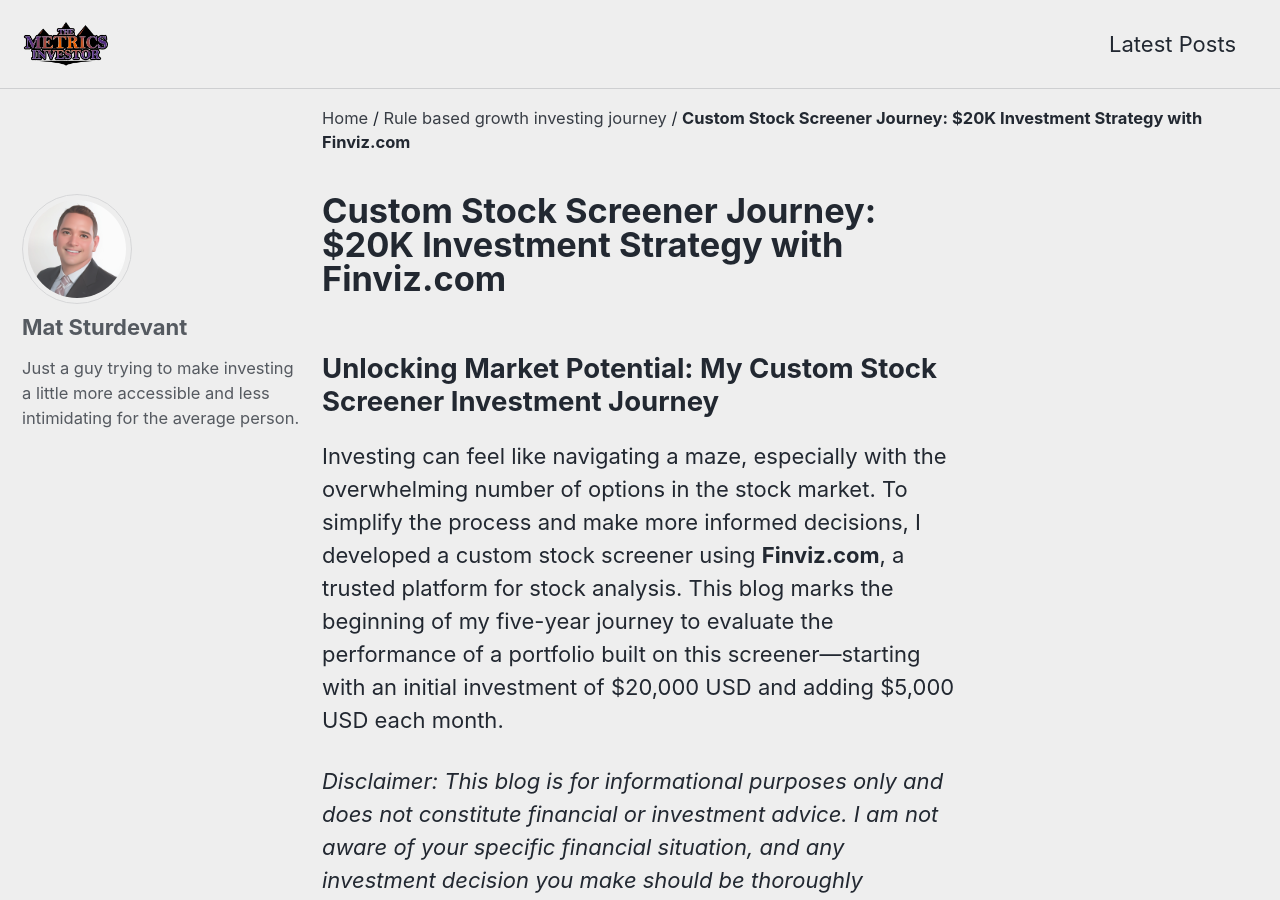
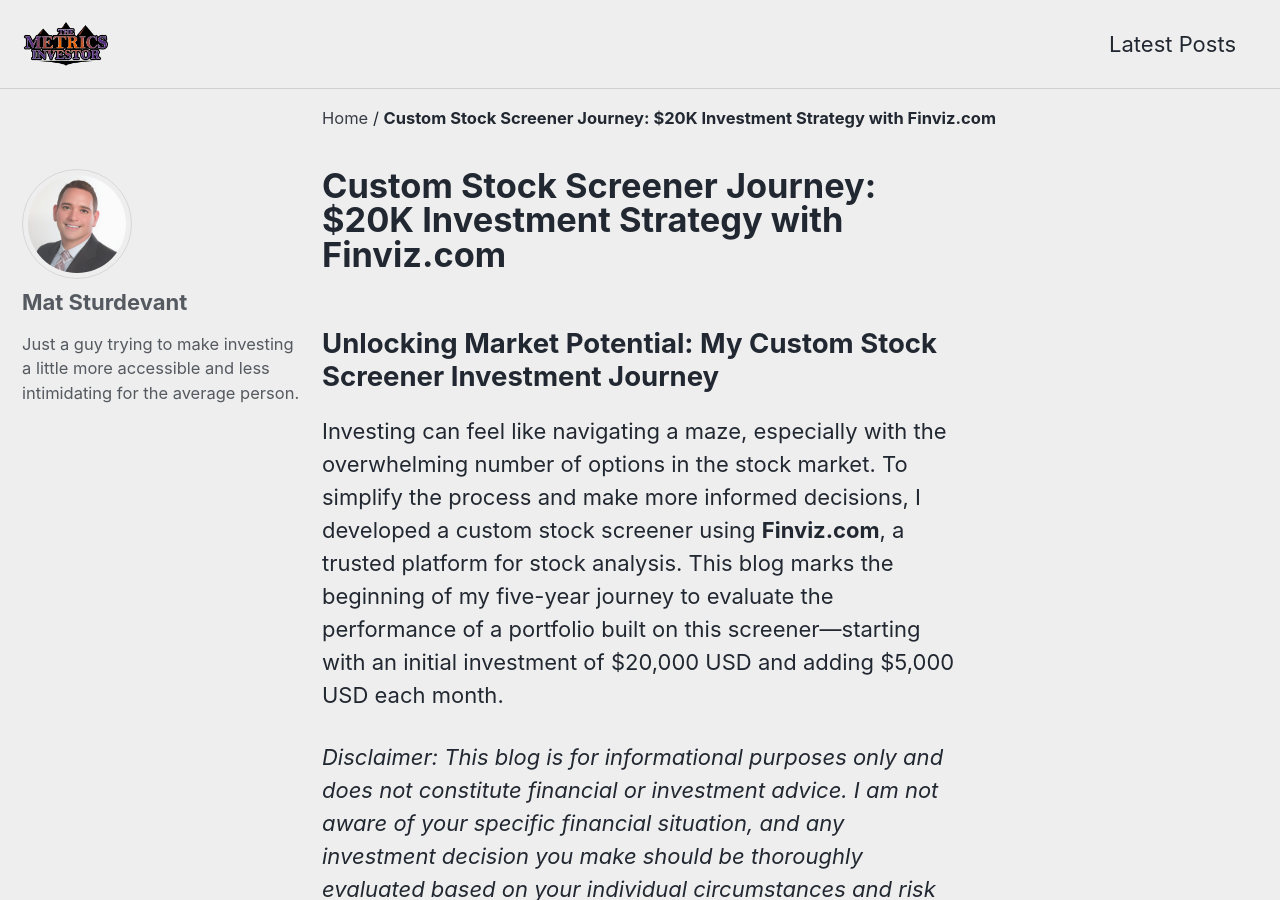
Before and after one commit to BreathHolder/TheMetricsInvestor, a Jekyll site: the page built from _posts/2024-12-31-rule-based-growth-investing-journey-part-01.md, in a window 1280 px wide and 900 px high. Built offline with Jekyll 4.4.1, drawn with Linux system fonts in a browser that asks for light colours; cached includes are drawn as plain includes; some of the changed lines change nothing that is shown.

Commit message:
remove category for now

```diff
--- a/_posts/2024-12-31-rule-based-growth-investing-journey-part-01.md
+++ b/_posts/2024-12-31-rule-based-growth-investing-journey-part-01.md
@@ -3,7 +3,7 @@
 title: "Custom Stock Screener Journey: $20K Investment Strategy with Finviz.com"
 description: "Join my five-year journey using a custom stock screener built with Finviz.com. Follow the $20K investment strategy designed to identify high-growth, profitable stocks."
 date: 2024-12-29
-categories: Rule-Based-Growth-Investing-Journey
+# categories: Rule-Based-Growth-Investing-Journey
 tags:
   - Screener
   - Experiment
```
